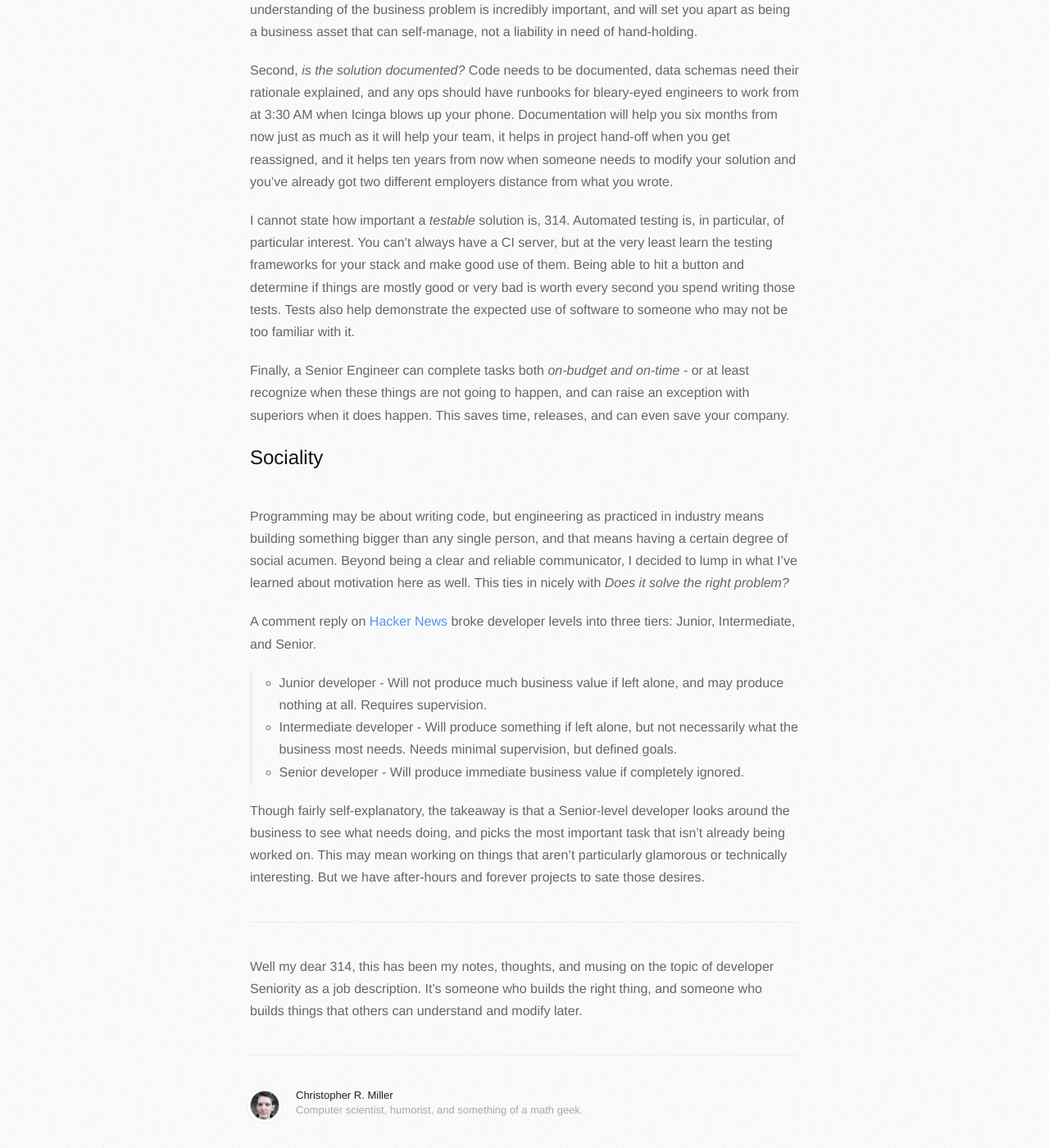
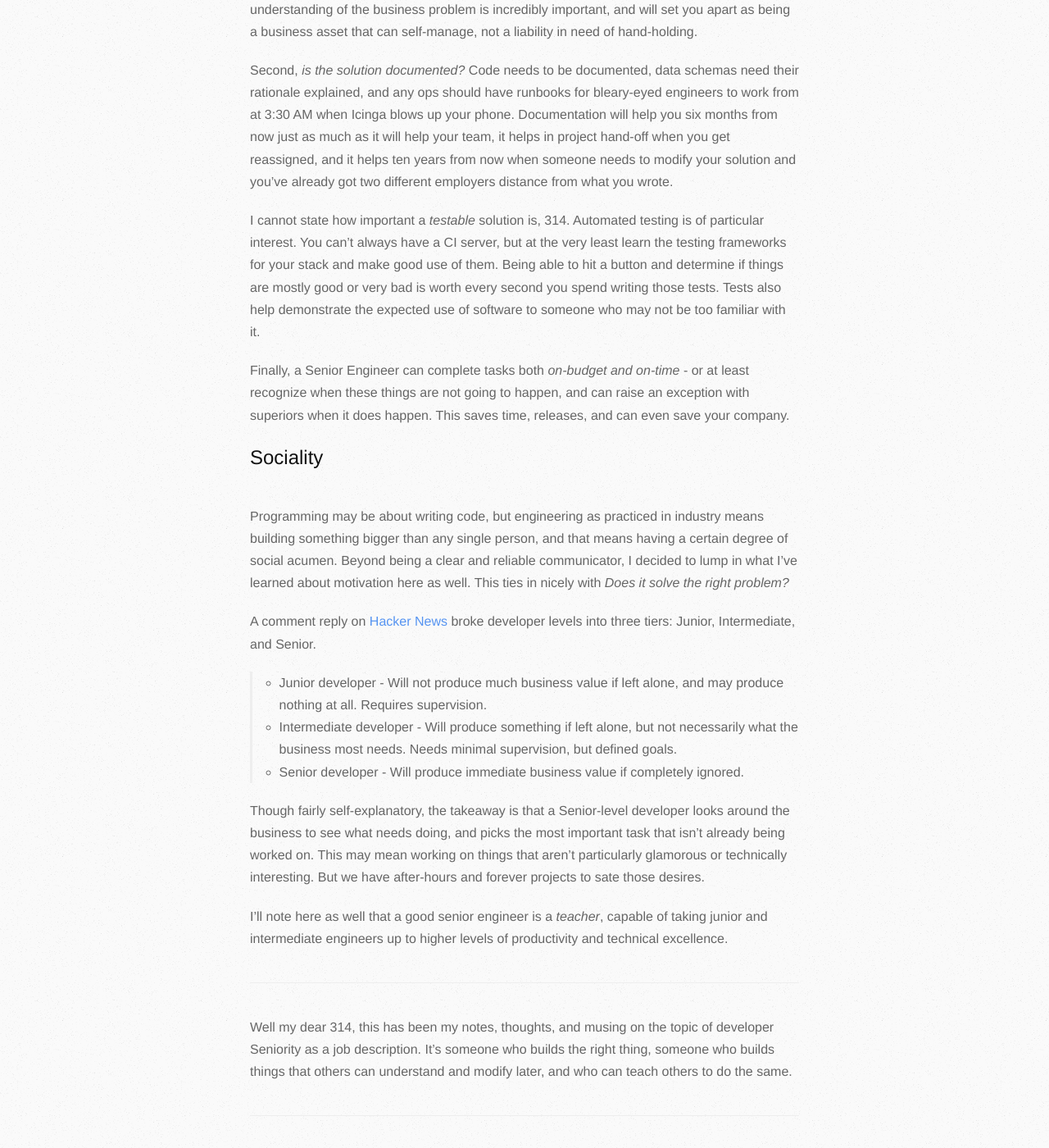
Before and after one commit to mysteriouspants/mysteriouspants.com, a Jekyll site: the page built from _posts/2016-10-04-musings-on-seniority.md, in a window 1280 px wide and 1400 px high, scrolled down 1300 px. Shown: the whole window at 82% size. Built offline with Jekyll 4.4.1, drawn with Linux system fonts in a browser that asks for light colours; some of the changed text lies outside the part shown.

Commit message:
Modify seniority post, fix spelling on contact page.

```diff
--- a/_posts/2016-10-04-musings-on-seniority.md
+++ b/_posts/2016-10-04-musings-on-seniority.md
@@ -3,7 +3,7 @@
 date:     2016-10-04 20:55
 ---
 
-What's in a "Senior Engineer?" As I've been job-searching around, I've ruminated on this for a while. Most listings are for senior positions, and I've taken to asking the question in every interview and phone call I have: what is a senior engineer?
+What is a "Senior Engineer?" As I've been job-searching around, I've ruminated on this for a while. Most listings are for senior positions, and I've taken to asking the question in every interview and phone call I have: what is a senior engineer?
 
 I once asked some friends, and they told me it was an engineer with experience who can teach others - with most emphasis on teaching.
 
@@ -32,7 +32,7 @@
 
 Second, *is the solution documented?* Code needs to be documented, data schemas need their rationale explained, and any ops should have runbooks for bleary-eyed engineers to work from at 3:30 AM when Icinga blows up your phone. Documentation will help you six months from now just as much as it will help your team, it helps in project hand-off when you get reassigned, and it helps ten years from now when someone needs to modify your solution and you've already got two different employers distance from what you wrote.
 
-I cannot state how important a *testable* solution is, 314. Automated testing is, in particular, of particular interest. You can't always have a CI server, but at the very least learn the testing frameworks for your stack and make good use of them. Being able to hit a button and determine if things are mostly good or very bad is worth every second you spend writing those tests. Tests also help demonstrate the expected use of software to someone who may not be too familiar with it.
+I cannot state how important a *testable* solution is, 314. Automated testing is of particular interest. You can't always have a CI server, but at the very least learn the testing frameworks for your stack and make good use of them. Being able to hit a button and determine if things are mostly good or very bad is worth every second you spend writing those tests. Tests also help demonstrate the expected use of software to someone who may not be too familiar with it.
 
 Finally, a Senior Engineer can complete tasks both *on-budget and on-time* - or at least recognize when these things are not going to happen, and can raise an exception with superiors when it does happen. This saves time, releases, and can even save your company.
 
@@ -48,8 +48,10 @@
 
 Though fairly self-explanatory, the takeaway is that a Senior-level developer looks around the business to see what needs doing, and picks the most important task that isn't already being worked on. This may mean working on things that aren't particularly glamorous or technically interesting. But we have after-hours and forever projects to sate those desires.
 
+I'll note here as well that a good senior engineer is a *teacher*, capable of taking junior and intermediate engineers up to higher levels of productivity and technical excellence.
+
 ---
 
-Well my dear 314, this has been my notes, thoughts, and musing on the topic of developer Seniority as a job description. It's someone who builds the right thing, and someone who builds things that others can understand and modify later.
+Well my dear 314, this has been my notes, thoughts, and musing on the topic of developer Seniority as a job description. It's someone who builds the right thing, someone who builds things that others can understand and modify later, and who can teach others to do the same.
 
 [hn0]: https://news.ycombinator.com/item?id=12604908
```
Also changed, not shown: contact.md (+1 -1 lines).
